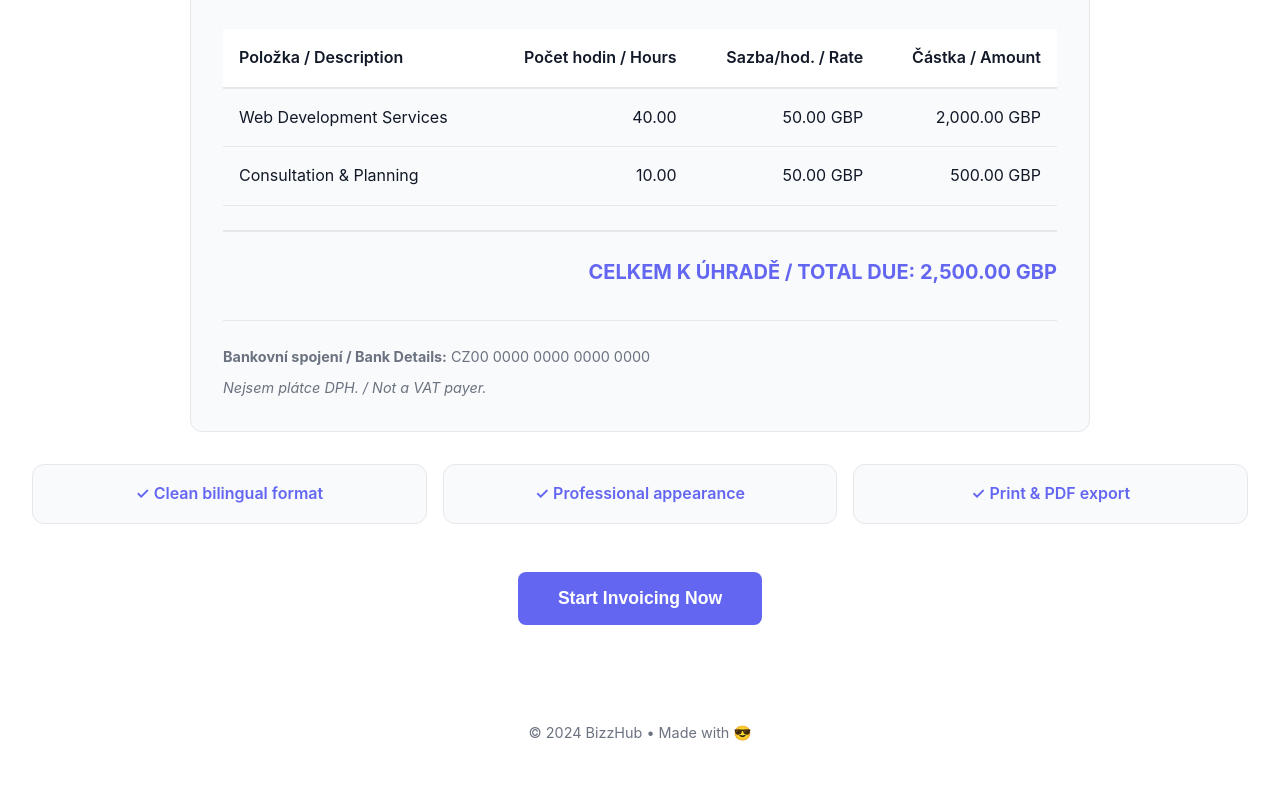
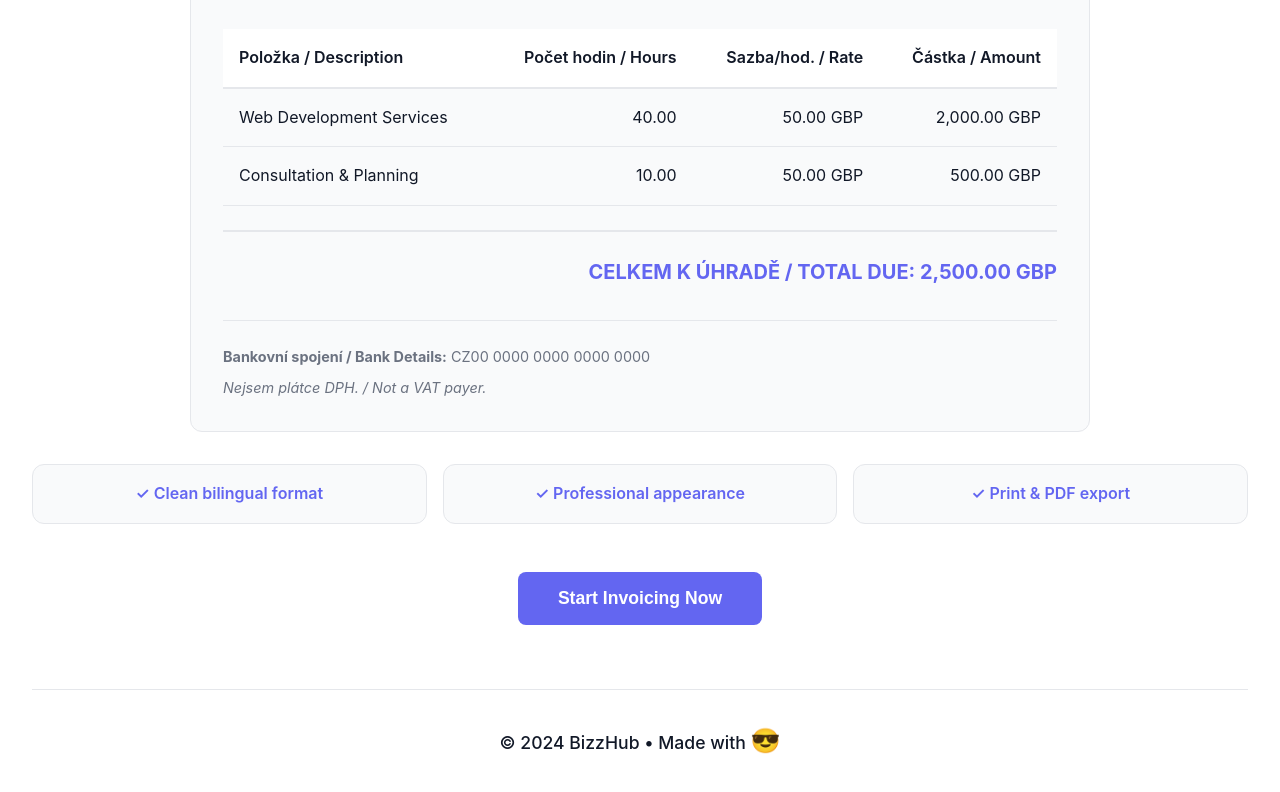
Before and after one commit to nikpage/BizzHub, a plain HTML site: page index.html in a window 1280 px wide. Shown: the part 1262-2054 px from the top of the page. Drawn offline with Linux system fonts and the light colour scheme.

Commit message:
Update index.html

```diff
--- a/index.html
+++ b/index.html
@@ -246,8 +246,8 @@
     </div>
 
     <!-- Footer with emoji switcher -->
-    <div style="text-align: center; padding: 3rem 0 2rem 0; color: var(--text-muted); font-size: 0.9rem;">
-      <p>© 2024 BizzHub • Made with <span id="emojiSwitch">😈</span></p>
+    <div style="text-align: center; padding: 3rem 0 2rem 0; color: var(--text); font-size: 1.1rem; margin-top: 4rem; border-top: 1px solid var(--border); padding-top: 2rem;">
+      <p style="font-weight: 500;">© 2024 BizzHub • Made with <span id="emojiSwitch" style="font-size: 1.5rem;">😈</span></p>
     </div>
 
   </div>
```
